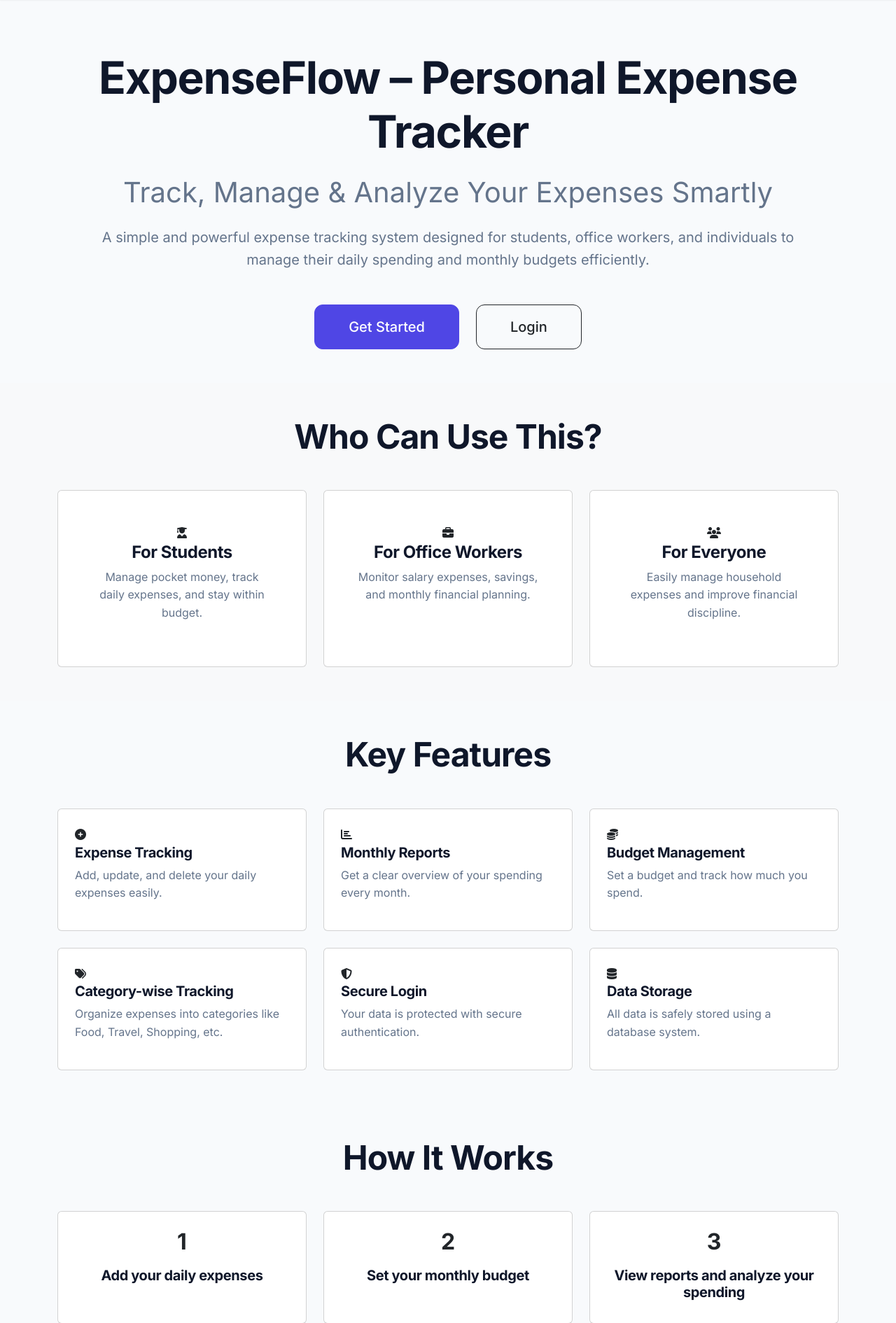
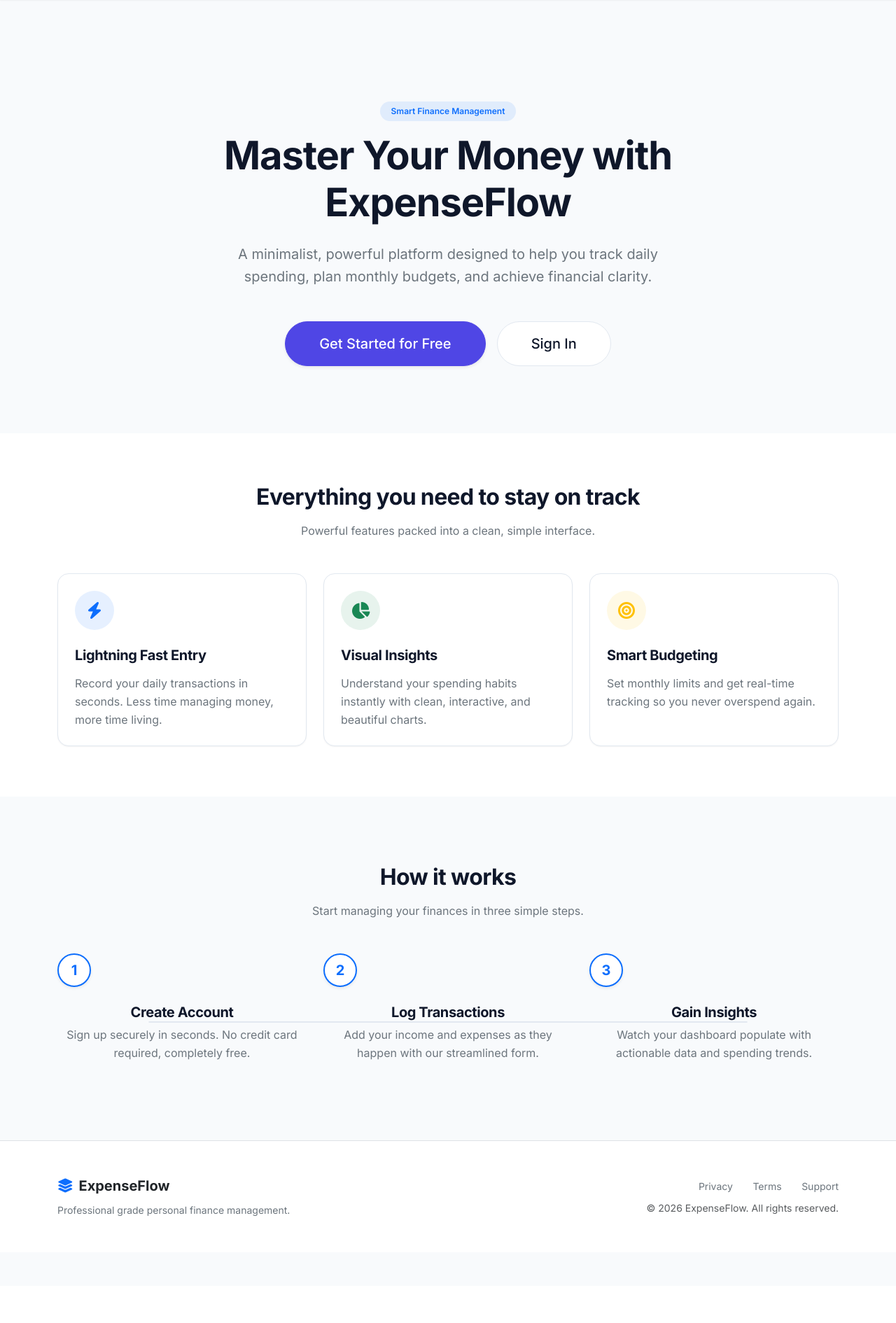
Before and after one commit to M3hul-raj/ExpenseFlow, a Flask app: page / in a window 1280 px wide. Shown: the part 79-1969 px from the top of the page at 70% size. After the commit the page ends 1816 px from the top, so only its background shows below. Run offline with Flask 3, Linux system fonts and the light colour scheme.

Commit message:
Phase 2: Refactored index.html to stunning Modern Fintech design

```diff
--- a/templates/index.html
+++ b/templates/index.html
@@ -1,315 +1,132 @@
-<!DOCTYPE html>
 {% extends "base.html" %}
 
 {% block title %}ExpenseFlow – Personal Expense Tracker{% endblock %}
 
-{% block head %}
-<link rel="stylesheet" href="{{ url_for('static', filename='homepage.css') }}">
-{% endblock %}
-
 {% block content %}
 <!-- 1. HERO SECTION -->
-<section class="hero-section">
+<section class="py-5 mt-5">
     <div class="container text-center py-5">
-        {% if session.user_id %}
-        <h1 class="display-3 fw-bold mb-4">Welcome back, {{ session.username }}!</h1>
-        <p class="lead mb-5 px-4">Track, Manage & Analyze Your Expenses Smartly</p>
-        <div class="d-flex justify-content-center gap-4 flex-wrap">
-            <a href="{{ url_for('dashboard') }}" class="btn btn-primary btn-lg px-5 py-3">Dashboard</a>
-            <a href="{{ url_for('add_expense') }}" class="btn btn-outline-dark btn-lg px-5 py-3">Add Expense</a>
-            <a href="{{ url_for('logout') }}" class="btn btn-outline-danger btn-lg px-5 py-3">Logout</a>
+        <div class="row justify-content-center">
+            <div class="col-lg-8">
+                {% if session.user_id %}
+                <h1 class="display-4 fw-bold mb-4">Welcome back, {{ session.username }}!</h1>
+                <p class="lead text-secondary mb-5 px-lg-4">Pick up right where you left off. Track, manage, and analyze your finances with ease.</p>
+                <div class="d-flex justify-content-center gap-3 flex-wrap">
+                    <a href="{{ url_for('dashboard') }}" class="btn btn-primary btn-lg px-4 py-2 rounded-pill">Go to Dashboard</a>
+                    <a href="{{ url_for('add_expense') }}" class="btn btn-outline-primary btn-lg px-4 py-2 rounded-pill">Add Record</a>
+                </div>
+                {% else %}
+                <span class="badge badge-fintech bg-primary bg-opacity-10 text-primary mb-3 px-3 py-2">Smart Finance Management</span>
+                <h1 class="display-4 fw-bold mb-4">Master Your Money with ExpenseFlow</h1>
+                <p class="lead text-secondary mb-5 px-lg-4">A minimalist, powerful platform designed to help you track daily spending, plan monthly budgets, and achieve financial clarity.</p>
+                <div class="d-flex justify-content-center gap-3 flex-wrap">
+                    <a href="{{ url_for('register') }}" class="btn btn-primary btn-lg px-5 py-3 rounded-pill shadow-sm">Get Started for Free</a>
+                    <a href="{{ url_for('login') }}" class="btn btn-light btn-lg px-5 py-3 rounded-pill">Sign In</a>
+                </div>
+                {% endif %}
+            </div>
         </div>
-        {% else %}
-        <h1 class="display-3 fw-bold mb-4">ExpenseFlow – Personal Expense Tracker</h1>
-        <p class="display-6 mb-4">Track, Manage & Analyze Your Expenses Smartly</p>
-        <p class="lead mb-5 px-4">A simple and powerful expense tracking system designed for students, office workers, and individuals to manage their daily spending and monthly budgets efficiently.</p>
-        <div class="d-flex justify-content-center gap-4 flex-wrap">
-            <a href="{{ url_for('register') }}" class="btn btn-primary btn-lg px-5 py-3">Get Started</a>
-            <a href="{{ url_for('login') }}" class="btn btn-outline-dark btn-lg px-5 py-3">Login</a>
-        </div>
-        {% endif %}
     </div>
 </section>
 
-<!-- 2. TARGET USERS SECTION -->
-<section class="py-5 bg-light">
-    <div class="container">
+<!-- 2. KEY FEATURES -->
+<section class="py-5 bg-white">
+    <div class="container py-4">
         <div class="text-center mb-5">
-            <h2 class="display-5 fw-bold mb-3">Who Can Use This?</h2>
+            <h2 class="fw-bold mb-3">Everything you need to stay on track</h2>
+            <p class="text-secondary">Powerful features packed into a clean, simple interface.</p>
         </div>
         <div class="row g-4">
-            <div class="col-md-4">
-                <div class="card h-100">
-                    <div class="card-body text-center p-5">
-                        <div class="icon-wrapper">
-                            <i class="fas fa-user-graduate"></i>
-                        </div>
-                        <h4>For Students</h4>
-                        <p>Manage pocket money, track daily expenses, and stay within budget.</p>
+            <div class="col-md-6 col-lg-4">
+                <div class="fintech-card h-100 text-center text-md-start">
+                    <div class="d-inline-flex align-items-center justify-content-center bg-primary bg-opacity-10 text-primary rounded-circle mb-4" style="width: 56px; height: 56px; font-size: 1.5rem;">
+                        <i class="fas fa-bolt"></i>
                     </div>
+                    <h5 class="fw-bold mb-3">Lightning Fast Entry</h5>
+                    <p class="text-secondary mb-0">Record your daily transactions in seconds. Less time managing money, more time living.</p>
                 </div>
             </div>
-            <div class="col-md-4">
-                <div class="card h-100">
-                    <div class="card-body text-center p-5">
-                        <div class="icon-wrapper">
-                            <i class="fas fa-briefcase"></i>
-                        </div>
-                        <h4>For Office Workers</h4>
-                        <p>Monitor salary expenses, savings, and monthly financial planning.</p>
+            <div class="col-md-6 col-lg-4">
+                <div class="fintech-card h-100 text-center text-md-start">
+                    <div class="d-inline-flex align-items-center justify-content-center bg-success bg-opacity-10 text-success rounded-circle mb-4" style="width: 56px; height: 56px; font-size: 1.5rem;">
+                        <i class="fas fa-chart-pie"></i>
                     </div>
+                    <h5 class="fw-bold mb-3">Visual Insights</h5>
+                    <p class="text-secondary mb-0">Understand your spending habits instantly with clean, interactive, and beautiful charts.</p>
                 </div>
             </div>
-            <div class="col-md-4">
-                <div class="card h-100">
-                    <div class="card-body text-center p-5">
-                        <div class="icon-wrapper">
-                            <i class="fas fa-users"></i>
-                        </div>
-                        <h4>For Everyone</h4>
-                        <p>Easily manage household expenses and improve financial discipline.</p>
+            <div class="col-md-6 col-lg-4">
+                <div class="fintech-card h-100 text-center text-md-start">
+                    <div class="d-inline-flex align-items-center justify-content-center bg-warning bg-opacity-10 text-warning rounded-circle mb-4" style="width: 56px; height: 56px; font-size: 1.5rem;">
+                        <i class="fas fa-bullseye"></i>
                     </div>
+                    <h5 class="fw-bold mb-3">Smart Budgeting</h5>
+                    <p class="text-secondary mb-0">Set monthly limits and get real-time tracking so you never overspend again.</p>
                 </div>
             </div>
         </div>
     </div>
 </section>
 
-<!-- 3. FEATURES SECTION -->
+<!-- 3. HOW IT WORKS -->
 <section class="py-5">
-    <div class="container">
+    <div class="container py-5">
         <div class="text-center mb-5">
-            <h2 class="display-5 fw-bold mb-3">Key Features</h2>
+            <h2 class="fw-bold mb-3">How it works</h2>
+            <p class="text-secondary">Start managing your finances in three simple steps.</p>
         </div>
-        <div class="row g-4">
-            <div class="col-md-6 col-lg-4">
-                <div class="card h-100">
-                    <div class="card-body p-4">
-                        <div class="icon-wrapper">
-                            <i class="fas fa-plus-circle"></i>
-                        </div>
-                        <h5>Expense Tracking</h5>
-                        <p>Add, update, and delete your daily expenses easily.</p>
+        <div class="row g-4 position-relative">
+            <!-- Decorative line (hidden on mobile) -->
+            <div class="d-none d-lg-block position-absolute top-50 start-50 translate-middle w-75 border-top border-2" style="border-color: var(--border-color) !important; z-index: 0;"></div>
+
+            <div class="col-lg-4">
+                <div class="card border-0 bg-transparent text-center position-relative" style="z-index: 1;">
+                    <div class="d-inline-flex align-items-center justify-content-center bg-white border border-2 border-primary text-primary rounded-circle shadow-sm mb-4" style="width: 48px; height: 48px; font-size: 1.25rem; font-weight: bold;">
+                        1
                     </div>
+                    <h5 class="fw-bold mb-2">Create Account</h5>
+                    <p class="text-secondary">Sign up securely in seconds. No credit card required, completely free.</p>
                 </div>
             </div>
-            <div class="col-md-6 col-lg-4">
-                <div class="card h-100">
-                    <div class="card-body p-4">
-                        <div class="icon-wrapper">
-                            <i class="fas fa-chart-bar"></i>
-                        </div>
-                        <h5>Monthly Reports</h5>
-                        <p>Get a clear overview of your spending every month.</p>
+            <div class="col-lg-4">
+                <div class="card border-0 bg-transparent text-center position-relative" style="z-index: 1;">
+                    <div class="d-inline-flex align-items-center justify-content-center bg-white border border-2 border-primary text-primary rounded-circle shadow-sm mb-4" style="width: 48px; height: 48px; font-size: 1.25rem; font-weight: bold;">
+                        2
                     </div>
+                    <h5 class="fw-bold mb-2">Log Transactions</h5>
+                    <p class="text-secondary">Add your income and expenses as they happen with our streamlined form.</p>
                 </div>
             </div>
-            <div class="col-md-6 col-lg-4">
-                <div class="card h-100">
-                    <div class="card-body p-4">
-                        <div class="icon-wrapper">
-                            <i class="fas fa-coins"></i>
-                        </div>
-                        <h5>Budget Management</h5>
-                        <p>Set a budget and track how much you spend.</p>
+            <div class="col-lg-4">
+                <div class="card border-0 bg-transparent text-center position-relative" style="z-index: 1;">
+                    <div class="d-inline-flex align-items-center justify-content-center bg-white border border-2 border-primary text-primary rounded-circle shadow-sm mb-4" style="width: 48px; height: 48px; font-size: 1.25rem; font-weight: bold;">
+                        3
                     </div>
-                </div>
-            </div>
-            <div class="col-md-6 col-lg-4">
-                <div class="card h-100">
-                    <div class="card-body p-4">
-                        <div class="icon-wrapper">
-                            <i class="fas fa-tags"></i>
-                        </div>
-                        <h5>Category-wise Tracking</h5>
-                        <p>Organize expenses into categories like Food, Travel, Shopping, etc.</p>
-                    </div>
-                </div>
-            </div>
-            <div class="col-md-6 col-lg-4">
-                <div class="card h-100">
-                    <div class="card-body p-4">
-                        <div class="icon-wrapper">
-                            <i class="fas fa-shield-alt"></i>
-                        </div>
-                        <h5>Secure Login</h5>
-                        <p>Your data is protected with secure authentication.</p>
-                    </div>
-                </div>
-            </div>
-            <div class="col-md-6 col-lg-4">
-                <div class="card h-100">
-                    <div class="card-body p-4">
-                        <div class="icon-wrapper">
-                            <i class="fas fa-database"></i>
-                        </div>
-                        <h5>Data Storage</h5>
-                        <p>All data is safely stored using a database system.</p>
-                    </div>
+                    <h5 class="fw-bold mb-2">Gain Insights</h5>
+                    <p class="text-secondary">Watch your dashboard populate with actionable data and spending trends.</p>
                 </div>
             </div>
         </div>
     </div>
 </section>
 
-
-
-<!-- 5. HOW IT WORKS -->
-<section class="py-5">
+<!-- 4. CLEAN FOOTER -->
+<footer class="bg-white border-top py-5">
     <div class="container">
-        <div class="text-center mb-5">
-            <h2 class="display-5 fw-bold mb-3">How It Works</h2>
-        </div>
-        <div class="row g-4 text-center">
-            <div class="col-md-4">
-                <div class="card h-100">
-                    <div class="card-body p-4">
-                        <div class="h2 fw-bold  mb-3">1</div>
-                        <h5>Add your daily expenses</h5>
-                    </div>
-                </div>
+        <div class="row g-4 align-items-center">
+            <div class="col-md-6 text-center text-md-start">
+                <a class="text-decoration-none text-dark fw-bold fs-5 d-inline-flex align-items-center gap-2 mb-2" href="{{ url_for('index') }}">
+                    <i class="fas fa-layer-group text-primary"></i> ExpenseFlow
+                </a>
+                <p class="text-secondary small mb-0">Professional grade personal finance management.</p>
             </div>
-            <div class="col-md-4">
-                <div class="card h-100">
-                    <div class="card-body p-4">
-                        <div class="h2 fw-bold  mb-3">2</div>
-                        <h5>Set your monthly budget</h5>
-                    </div>
-                </div>
-            </div>
-            <div class="col-md-4">
-                <div class="card h-100">
-                    <div class="card-body p-4">
-                        <div class="h2 fw-bold  mb-3">3</div>
-                        <h5>View reports and analyze your spending</h5>
-                    </div>
-                </div>
-            </div>
-        </div>
-    </div>
-</section>
-
-<!-- 6. BENEFITS SECTION WITH FOOTER -->
-<section class="py-5 bg-light">
-    <div class="container">
-        <div class="text-center mb-5">
-            <h2 class="display-5 fw-bold mb-3">Why Use ExpenseFlow?</h2>
-        </div>
-        <div class="row g-4">
-            <div class="col-md-6">
-                <div class="card h-100">
-                    <div class="card-body d-flex align-items-start gap-3 p-4">
-                        <div class="icon-wrapper">
-                            <i class="fas fa-mouse-pointer"></i>
-                        </div>
-                        <div>
-                            <h6 class="fw-bold mb-1">Easy to use interface</h6>
-                        </div>
-                    </div>
-                </div>
-            </div>
-            <div class="col-md-6">
-                <div class="card h-100">
-                    <div class="card-body d-flex align-items-start gap-3 p-4">
-                        <div class="icon-wrapper">
-                            <i class="fas fa-coins"></i>
-                        </div>
-                        <div>
-                            <h6 class="fw-bold mb-1">Helps you save money</h6>
-                        </div>
-                    </div>
-                </div>
-            </div>
-            <div class="col-md-6">
-                <div class="card h-100">
-                    <div class="card-body d-flex align-items-start gap-3 p-4">
-                        <div class="icon-wrapper">
-                            <i class="fas fa-chart-line"></i>
-                        </div>
-                        <div>
-                            <h6 class="fw-bold mb-1">Improves financial planning</h6>
-                        </div>
-                    </div>
-                </div>
-            </div>
-            <div class="col-md-6">
-                <div class="card h-100">
-                    <div class="card-body d-flex align-items-start gap-3 p-4">
-                        <div class="icon-wrapper">
-                            <i class="fas fa-users"></i>
-                        </div>
-                        <div>
-                            <h6 class="fw-bold mb-1">Suitable for all users</h6>
-                        </div>
-                    </div>
-                </div>
-            </div>
-            <div class="col-md-12">
-                <div class="card">
-                    <div class="card-body d-flex align-items-start gap-3 p-4">
-                        <div class="icon-wrapper">
-                            <i class="fas fa-bolt"></i>
-                        </div>
-                        <div>
-                            <h6 class="fw-bold mb-1">Quick and efficient expense tracking</h6>
-                        </div>
-                    </div>
-                </div>
-            </div>
-        </div>
-    </div>
-</section>
-
-<!-- ATTRACTIVE GLASSMORPHISM FOOTER -->
-<footer class="glass-footer text-white">
-    <div class="container text-center">
-        <div class="row justify-content-center">
-            <div class="col-md-8">
-                <h5 class="footer-brand">ExpenseFlow</h5>
-                <p style="font-weight: 600;">Smart Expense Tracking for Everyone</p>
-                <div class="mt-3">
-                    {% if session.user_id %}
-                    <a href="{{ url_for('dashboard') }}">Dashboard</a>
-                    <a href="{{ url_for('add_expense') }}">Add Expense</a>
-                    <a href="{{ url_for('view_expense') }}">View Expenses</a>
-                    <a href="{{ url_for('logout') }}">Logout</a>
-                    {% else %}
-                    <a href="{{ url_for('index') }}">Home</a>
-                    <a href="{{ url_for('login') }}">Login</a>
-                    <a href="{{ url_for('register') }}">Register</a>
-                    {% endif %}
-                </div>
-                <!-- Additional Footer Content -->
-                <div class="mt-4 pt-3" style="border-top: 1px solid rgba(255,255,255,0.2);">
-                    <div class="row text-center">
-                        <div class="col-md-4 mb-3">
-                            <h6 >Quick Links</h6>
-                            <ul class="list-unstyled" style="font-size: 0.85rem;">
-                                <li><a href="{{ url_for('dashboard') }}" >Dashboard</a></li>
-                                <li><a href="{{ url_for('add_expense') }}" >Add Expense</a></li>
-                                <li><a href="{{ url_for('view_expense') }}" >View All</a></li>
-                            </ul>
-                        </div>
-                        <div class="col-md-4 mb-3">
-                            <h6 >Resources</h6>
-                            <ul class="list-unstyled" style="font-size: 0.85rem;">
-                                <li><a href="{{ url_for('index') }}" >Help Center</a></li>
-                                <li><a href="{{ url_for('index') }}" >Privacy Policy</a></li>
-                                <li><a href="{{ url_for('index') }}" >Terms of Service</a></li>
-                            </ul>
-                        </div>
-                        <div class="col-md-4 mb-3">
-                            <h6 >Contact</h6>
-                            <ul class="list-unstyled" style="font-size: 0.85rem;">
-                                <li><a href="mailto:support@expenseflow.com" >Email Support</a></li>
-                                <li >Available 24/7</li>
-                                <li >Fast Response</li>
-                            </ul>
-                        </div>
-                    </div>
-                </div>
-                <!-- Removed redundant social media placeholders -->
-                <p class="mt-3 mb-0" style="font-size: 0.8rem; opacity: 0.7;">&copy; 2026 ExpenseFlow. All rights reserved.</p>
+            <div class="col-md-6 text-center text-md-end">
+                <ul class="list-inline mb-0">
+                    <li class="list-inline-item"><a href="#" class="text-secondary text-decoration-none small hover-primary">Privacy</a></li>
+                    <li class="list-inline-item ms-3"><a href="#" class="text-secondary text-decoration-none small hover-primary">Terms</a></li>
+                    <li class="list-inline-item ms-3"><a href="#" class="text-secondary text-decoration-none small hover-primary">Support</a></li>
+                </ul>
+                <p class="text-muted small mt-2 mb-0">&copy; 2026 ExpenseFlow. All rights reserved.</p>
             </div>
         </div>
     </div>
```
